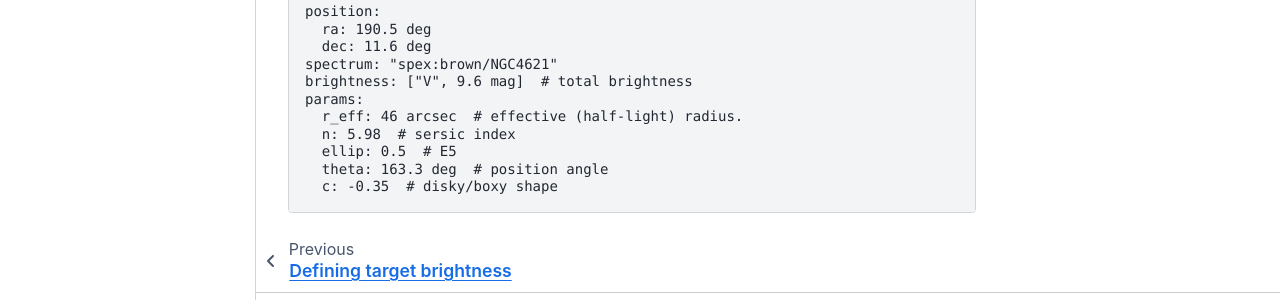
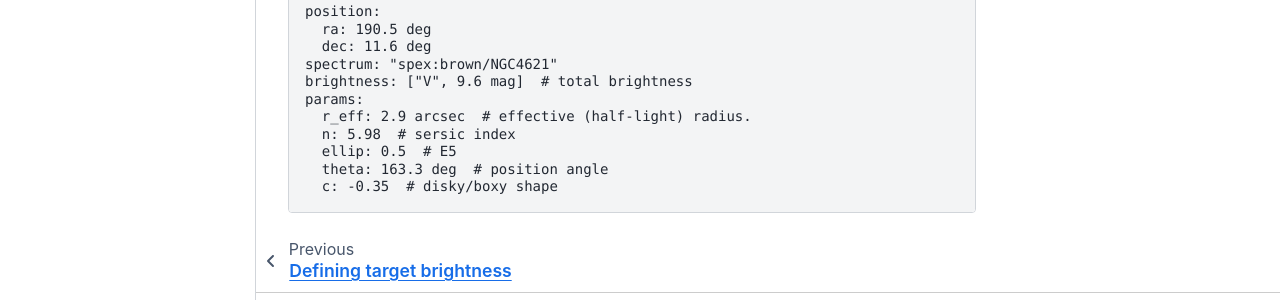
Before and after one commit to AstarVienna/scopesim-targets, a Sphinx documentation site: the page built from docs/yaml_syntax.md, in a window 1280 px wide and 900 px high, scrolled down 3421 px. Shown: the part 552-852 px from the top of the window. Built offline with Sphinx 7.4.7 and the Sphinx Book theme 1.1.4, drawn with Linux system fonts in a browser that asks for light colours; some of the changed text lies outside the part shown.

Commit message:
Fix effective radius in sersic0.yaml

```diff
--- a/docs/example_yamls/extragalactic/sersic0.yaml
+++ b/docs/example_yamls/extragalactic/sersic0.yaml
@@ -5,7 +5,7 @@ position:
 spectrum: "spex:brown/NGC4621"
 brightness: ["V", 9.6 mag]  # total brightness
 params:
-  r_eff: 46 arcsec  # effective (half-light) radius.
+  r_eff: 2.9 arcsec  # effective (half-light) radius.
   n: 5.98  # sersic index
   ellip: 0.5  # E5
   theta: 163.3 deg  # position angle
```
